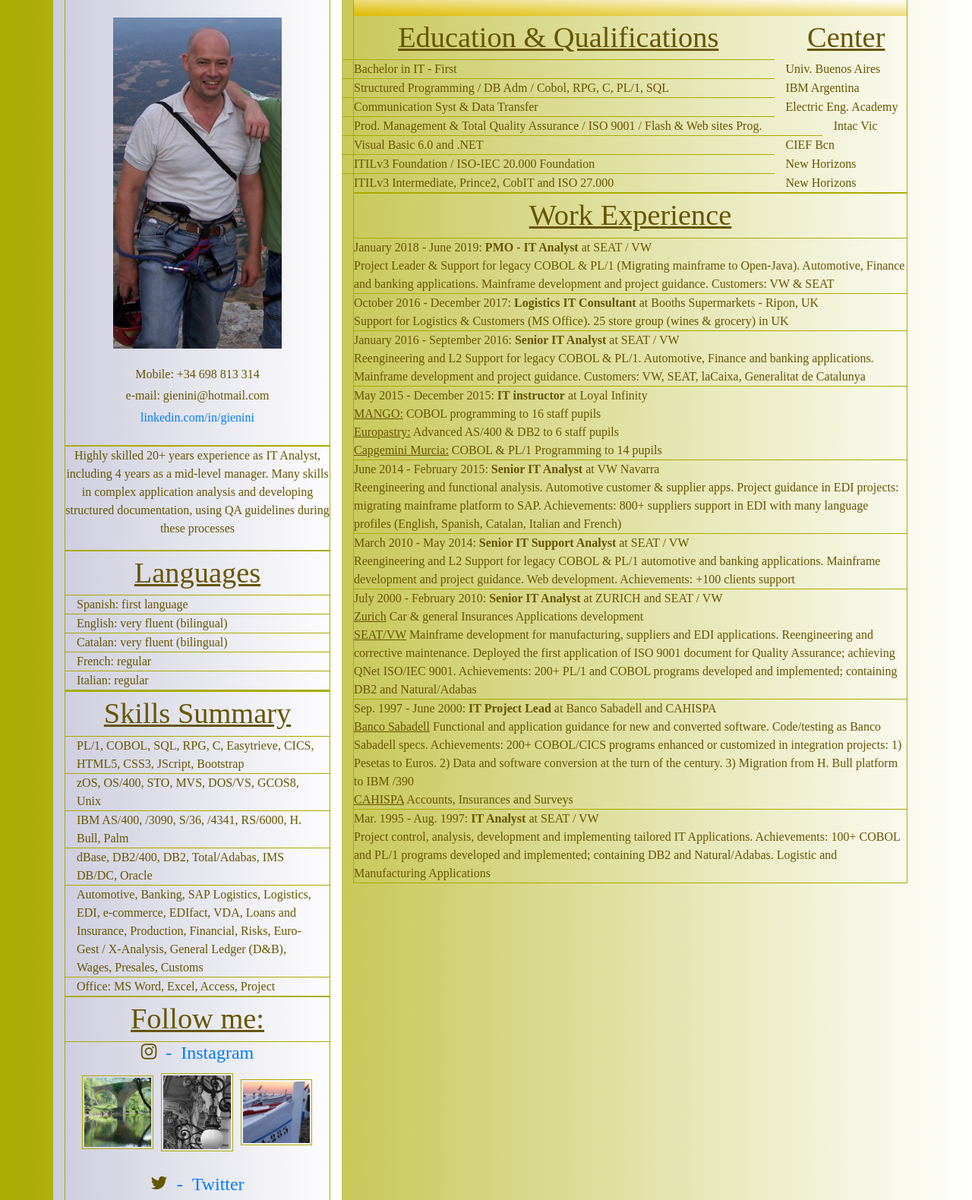
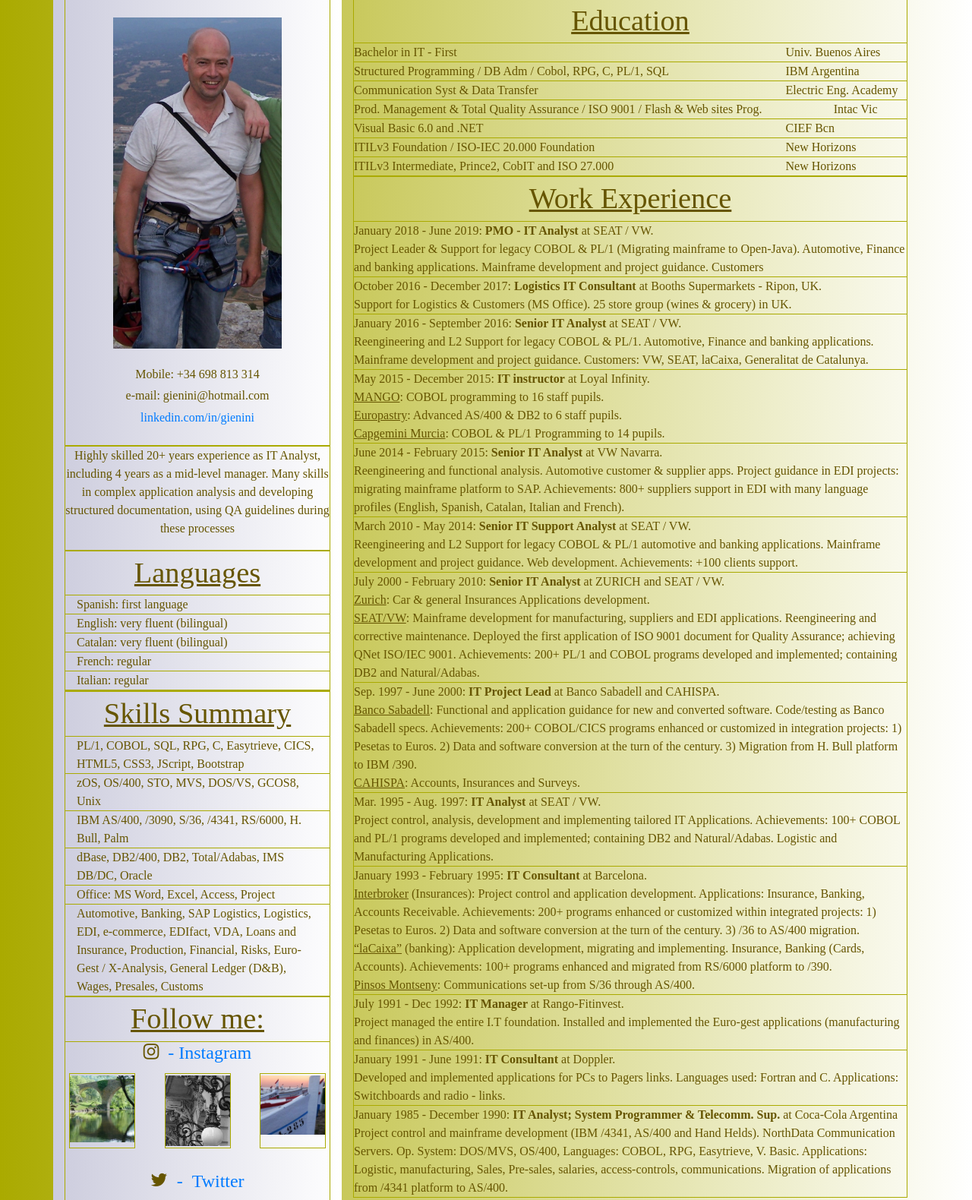
Before and after one commit to Gienini-jm/gienini-jm.github.io, a website: page cv-eng.html in a window 1280 px wide. Shown: the part 103-1683 px from the top of the page at 76% size. Drawn offline with nearby package versions, Linux system fonts and the light colour scheme.

Commit message:
Update cv-eng.html

```diff
--- a/cv-eng.html
+++ b/cv-eng.html
@@ -8,8 +8,7 @@
      www.instagram.com/gienini      www.myheritage.es/site-14287052/gienini
      www.facebook.com/gienini       www.blogger.com/profile/05047097560032715902
      drive.google.com/drive/folders/1c2XVDTray4aDv2ljsb5mLnq1m0lMLn1H
-     30/10/2019
--->
+     30/10/2019 -->
 <html lang="es" dir="ltr">
 <head>
   <!-- Responsive  -->
@@ -35,8 +34,9 @@
         rel="stylesheet"
         type="text/css"/>
   <style>
-    body{background-image:
-                linear-gradient(to right, #aaaa00, white)};
+   body{font-family: "Times New Roman", serif;
+        color:#665500;
+        background-image: linear-gradient(to right, #aaaa00, white)};
   </style>
   <link rel="shortcut icon" href="images/g-oro.gif"/>
 </head>
@@ -136,8 +136,8 @@
            IBM AS/400, /3090, S/36, /4341, RS/6000, H. Bull, Palm</div>
           <div class="col-12 sub-oro">
            dBase, DB2/400, DB2, Total/Adabas, IMS DB/DC, Oracle</div>
-          <div class="col-12 sub-oro">Automotive, Banking, SAP Logistics, Logistics, EDI, e-commerce, EDIfact, VDA, Loans and Insurance, Production, Financial, Risks, Euro-Gest / X-Analysis, General Ledger (D&B), Wages, Presales, Customs</div>
-          <div class="col-12">Office: MS Word, Excel, Access, Project</div>
+          <div class="col-12 sub-oro">Office: MS Word, Excel, Access, Project</div>
+          <div class="col-12">Automotive, Banking, SAP Logistics, Logistics, EDI, e-commerce, EDIfact, VDA, Loans and Insurance, Production, Financial, Risks, Euro-Gest / X-Analysis, General Ledger (D&B), Wages, Presales, Customs</div>
         </div>
         <!-- instagram & Twitter & Flickr & Blogger & Mensaje -->
         <div class="borde-oro">
@@ -145,20 +145,19 @@
            <u>Follow me:</u></div>
           <!-- instagram -->
           <a href="https://www.instagram.com/gienini/" target="_blank">
-            <h4 class="row justify-content-center">
-              <i class="fa fa-instagram"></i>
-              &nbsp&nbsp-&nbsp&nbspInstagram</h4></a>
-          <div class="row">
-            <div class="col-1"></div>
-            <div class="col-3 borde-oro marco align-self-center">
+            <h4 class="row no-gutters justify-content-center">
+              <i class="fa fa-instagram"></i>&nbsp&nbsp- Instagram</h4>
+          </a>
+          <div class="row no-gutters justify-content-between">
+              <div class="col-3 borde-oro marco">
                 <a href="https://www.instagram.com/gienini/" target="_blank">
                   <img src="images/instag1.jpg" class=img-fluid></a>
               </div>
-            <div class="col-3 borde-oro marco align-self-center">
+              <div class="col-3 borde-oro marco">
                 <a href="https://www.instagram.com/gienini/" target="_blank">
                   <img src="images/instag2.jpg" class=img-fluid></a>
               </div>
-            <div class="col-3 borde-oro marco align-self-center">
+              <div class="col-3 borde-oro marco">
                 <a href="https://www.instagram.com/gienini/" target="_blank">
                   <img src="images/instag3.jpg" class=img-fluid></a>
               </div>
@@ -180,7 +179,7 @@
           <a href="https://www.blogger.com/profile/05047097560032715902"
              target="_blank">
             <h4 class="row justify-content-center">
-              <img src="images/blogger.png" width=10%>
+              <img src="images/blogger.png" width=5%>
               &nbsp&nbsp-&nbsp&nbspBlogger</h4></a>
           <br>
           <!-- Mensaje -->
@@ -188,16 +187,16 @@
            <div class="col t-3vw t-centrado"><u>Send a message</u></div>
           </div>
           <div class="col-12">
-            <form id=contacta name=contact_form method=POST action="">
+            <form id=contacta name=contact_form method="post" enctype="text/plain"
+                  action="mailto:gienini@hotmail.com?subject=Contact%20from%20Web-page%20Gienini-JM%20CV%20Eng">
               <div class="row contact_pad">
-                  <input  type=text  name=nom   class=form-control
-                          placeholder="(your name)*" id=contacto/>
-                  <input  type=email name=email class=form-control
-                          placeholder="(your e-mail address)*"/>
-                  <textarea name=mensaje class=form-control
-                            placeholder="(your message)*"></textarea>
-                  <button type=button class="btn btn-secondary btn-outline-warning">
-                         Send</button>
+                <input type=text  name=name   class=form-control
+                       placeholder="(tu nombre)*"/>
+                <input type=email name=mail class=form-control
+                       placeholder="(tu dirección de e-mail)*"/>
+                <textarea name=comment class=form-control
+                         placeholder="(tu mensaje)*"></textarea>
+                <input type=submit class="btn btn-secondary btn-outline-warning"/>
               </div>
             </form>
           </div>
@@ -207,39 +206,48 @@
       <div class="col-md-8">
          <!-- Estudios -->
         <div class="borde-oro">
-           <div class="col-12 degradado">
+          <div class="col-12 t-3vw t-centrado sub-oro"><u>Education</u></div>
+          <div class="sub-oro">
+           <div class="row">
+            <div class="col-9">Bachelor in IT - First</div>
+            <div class="col-3 t-derecha">Univ. Buenos Aires</div>
            </div>
+          </div>
+          <div class="sub-oro">
            <div class="row">
-            <div class="col-9 t-3vw t-centrado sub-oro"><u>Education  &  Qualifications</u></div>
-            <div class="col-3 t-3vw t-centrado"><u>Center</u></div>
+            <div class="col-9">Structured Programming / DB Adm / Cobol, RPG, C, PL/1, SQL</div>
+            <div class="col-3 t-derecha">IBM Argentina</div>
            </div>
+          </div>
+          <div class="sub-oro">
            <div class="row">
-            <div class="col-9 sub-oro">Bachelor in IT - First</div>
-            <div class="col-3">Univ. Buenos Aires</div>
+              <div class="col-9">Communication Syst & Data Transfer</div>
+              <div class="col-3 t-derecha">Electric Eng. Academy</div>
            </div>
+          </div>
+          <div class="sub-oro">
            <div class="row">
-            <div class="col-9 sub-oro">Structured Programming / DB Adm / Cobol, RPG, C, PL/1, SQL</div>
-            <div class="col-3">IBM Argentina</div>
+              <div class="col-9 col-md-10">Prod. Management & Total Quality Assurance / ISO 9001 / Flash & Web sites Prog.</div>
+              <div class="col-3 col-md-2 t-derecha">Intac Vic</div>
            </div>
+          </div>
+          <div class="sub-oro">
            <div class="row">
-            <div class="col-9 sub-oro">Communication Syst & Data Transfer</div>
-            <div class="col-3">Electric Eng. Academy</div>
+              <div class="col-9">Visual Basic 6.0 and .NET</div>
+              <div class="col-3 t-derecha">CIEF Bcn</div>
            </div>
+          </div>
+          <div class="sub-oro">
            <div class="row">
-            <div class="col-9 col-md-10 sub-oro">Prod. Management & Total Quality Assurance / ISO 9001 / Flash & Web sites Prog.</div>
-            <div class="col-3 col-md-2">Intac Vic</div>
+              <div class="col-9">ITILv3 Foundation / ISO-IEC 20.000 Foundation</div>
+              <div class="col-3 t-derecha">New Horizons</div>
            </div>
-           <div class="row">
-            <div class="col-9 sub-oro">Visual Basic 6.0 and .NET</div>
-            <div class="col-3">CIEF Bcn</div>
           </div>
-           <div class="row">
-            <div class="col-9 sub-oro">ITILv3 Foundation / ISO-IEC 20.000 Foundation</div>
-            <div class="col-3">New Horizons</div>
-           </div>
+          <div>
            <div class="row">
               <div class="col-9">ITILv3 Intermediate, Prince2, CobIT and ISO 27.000</div>
-            <div class="col-3">New Horizons</div>
+              <div class="col-3 t-derecha">New Horizons</div>
+           </div>
           </div>
         </div>
         <!-- Experiencia laboral -->
@@ -247,53 +255,75 @@
           <div class="col-12 t-3vw t-centrado sub-oro"><u>Work Experience</u></div>
           <div> <!-- Experiencia 1 -->
             <div class="row">
-              <div class="col-12">January 2018 - June 2019:  <b> PMO - IT Analyst</b> at SEAT / VW</div>
+              <div class="col-12">January 2018 - June 2019:  <b> PMO - IT Analyst</b> at SEAT / VW.</div>
             </div>
-            <div class="sub-oro">Project Leader & Support for legacy COBOL & PL/1 (Migrating mainframe to Open-Java). Automotive, Finance and banking applications. Mainframe development and project guidance. Customers: VW & SEAT</div></div>
+            <div class="sub-oro">Project Leader & Support for legacy COBOL & PL/1 (Migrating mainframe to Open-Java). Automotive, Finance and banking applications. Mainframe development and project guidance. Customers</div></div>
           <div> <!-- Experiencia 2 -->
             <div class="row">
-              <div class="col-12">October 2016 - December 2017: <b>Logistics IT Consultant</b> at Booths Supermarkets - Ripon, UK</div>
+              <div class="col-12">October 2016 - December 2017: <b>Logistics IT Consultant</b> at Booths Supermarkets - Ripon, UK.</div>
             </div>
-            <div class="sub-oro">Support for Logistics & Customers (MS Office). 25 store group (wines & grocery) in UK</div></div>
+            <div class="sub-oro">Support for Logistics & Customers (MS Office). 25 store group (wines & grocery) in UK.</div></div>
           <div> <!-- Experiencia 3 -->
             <div class="row">
-              <div class="col-12">January 2016 - September 2016: <b>Senior IT Analyst</b> at SEAT / VW</div>
+              <div class="col-12">January 2016 - September 2016: <b>Senior IT Analyst</b> at SEAT / VW.</div>
             </div>
-            <div class="sub-oro">Reengineering and L2 Support for legacy COBOL & PL/1. Automotive, Finance and banking applications. Mainframe development and project guidance. Customers: VW, SEAT, laCaixa, Generalitat de Catalunya</div></div>
+            <div class="sub-oro">Reengineering and L2 Support for legacy COBOL & PL/1. Automotive, Finance and banking applications. Mainframe development and project guidance. Customers: VW, SEAT, laCaixa, Generalitat de Catalunya.</div></div>
           <div> <!-- Experiencia 4 -->
             <div class="row">
-              <div class="col-12">May 2015 - December 2015: <b>IT instructor</b> at Loyal Infinity</div>
+              <div class="col-12">May 2015 - December 2015: <b>IT instructor</b> at Loyal Infinity.</div>
             </div>
-            <div><u>MANGO:</u> COBOL programming to 16 staff pupils</div>
-            <div><u>Europastry:</u> Advanced AS/400 & DB2 to 6 staff pupils</div>
-            <div class="sub-oro"><u>Capgemini Murcia:</u> COBOL & PL/1 Programming to 14 pupils</div></div>
+            <div><u>MANGO</u>: COBOL programming to 16 staff pupils.</div>
+            <div><u>Europastry</u>: Advanced AS/400 & DB2 to 6 staff pupils.</div>
+            <div class="sub-oro"><u>Capgemini Murcia</u>: COBOL & PL/1 Programming to 14 pupils.</div></div>
           <div> <!-- Experiencia 5 -->
            <div class="row">
-            <div class="col-12">June 2014 - February 2015: <b>Senior IT Analyst</b> at VW Navarra</div>
+            <div class="col-12">June 2014 - February 2015: <b>Senior IT Analyst</b> at VW Navarra.</div>
            </div>
-           <div class="sub-oro">Reengineering and functional analysis. Automotive customer & supplier apps. Project guidance in EDI projects: migrating mainframe platform to SAP. Achievements: 800+ suppliers support in EDI with many language profiles (English,    Spanish, Catalan, Italian and French)</div></div>
+           <div class="sub-oro">Reengineering and functional analysis. Automotive customer & supplier apps. Project guidance in EDI projects: migrating mainframe platform to SAP. Achievements: 800+ suppliers support in EDI with many language profiles (English, Spanish, Catalan, Italian and French).</div></div>
           <div> <!-- Experiencia 6 -->
            <div class="row">
-            <div class="col-12">March 2010 - May 2014: <b>Senior IT Support Analyst</b> at SEAT / VW</div>
+            <div class="col-12">March 2010 - May 2014: <b>Senior IT Support Analyst</b> at SEAT / VW.</div>
            </div>
-           <div class="sub-oro">Reengineering and L2 Support for legacy COBOL & PL/1 automotive and banking applications. Mainframe development and project guidance. Web development. Achievements: +100 clients support</div></div>
+           <div class="sub-oro">Reengineering and L2 Support for legacy COBOL & PL/1 automotive and banking applications. Mainframe development and project guidance. Web development. Achievements: +100 clients support.</div></div>
           <div> <!-- Experiencia 7 -->
            <div class="row">
-            <div class="col-12">July 2000 - February 2010: <b>Senior IT Analyst</b> at ZURICH and SEAT / VW</div>
+            <div class="col-12">July 2000 - February 2010: <b>Senior IT Analyst</b> at ZURICH and SEAT / VW.</div>
            </div>
-           <div><u>Zurich</u> Car & general Insurances Applications development</div>
-           <div class="sub-oro"><u>SEAT/VW</u> Mainframe development for manufacturing, suppliers and EDI applications. Reengineering and corrective maintenance. Deployed the first application of ISO 9001 document for Quality Assurance; achieving QNet ISO/IEC 9001. Achievements: 200+ PL/1 and COBOL programs developed and implemented; containing DB2 and Natural/Adabas</div></div>
+           <div><u>Zurich</u>: Car & general Insurances Applications development.</div>
+           <div class="sub-oro"><u>SEAT/VW</u>: Mainframe development for manufacturing, suppliers and EDI applications. Reengineering and corrective maintenance. Deployed the first application of ISO 9001 document for Quality Assurance; achieving QNet ISO/IEC 9001. Achievements: 200+ PL/1 and COBOL programs developed and implemented; containing DB2 and Natural/Adabas.</div></div>
           <div> <!-- Experiencia 8 -->
            <div class="row">
-            <div class="col-12">Sep. 1997 - June 2000: <b>IT Project Lead</b> at Banco Sabadell and CAHISPA</div>
+            <div class="col-12">Sep. 1997 - June 2000: <b>IT Project Lead</b> at Banco Sabadell and CAHISPA.</div>
            </div>
-           <div><u>Banco Sabadell</u> Functional and application guidance for new and converted software. Code/testing as Banco Sabadell specs. Achievements: 200+ COBOL/CICS programs enhanced or customized in integration projects: 1) Pesetas to Euros. 2) Data and software conversion at the turn of the century. 3) Migration from H. Bull platform to IBM /390</div>
-           <div class="sub-oro"><u>CAHISPA</u> Accounts, Insurances and Surveys</div></div>
+           <div><u>Banco Sabadell</u>: Functional and application guidance for new and converted software. Code/testing as Banco Sabadell specs. Achievements: 200+ COBOL/CICS programs enhanced or customized in integration projects: 1) Pesetas to Euros. 2) Data and software conversion at the turn of the century. 3) Migration from H. Bull platform to IBM /390.</div>
+           <div class="sub-oro"><u>CAHISPA</u>: Accounts, Insurances and Surveys.</div></div>
           <div> <!-- Experiencia 9 -->
            <div class="row">
-            <div class="col-12">Mar. 1995 - Aug. 1997: <b>IT Analyst</b> at SEAT / VW</div>
+            <div class="col-12">Mar. 1995 - Aug. 1997: <b>IT Analyst</b> at SEAT / VW.</div>
            </div>
-           <div">Project control, analysis, development and implementing tailored IT Applications. Achievements: 100+ COBOL and PL/1 programs developed and implemented; containing DB2 and Natural/Adabas. Logistic and Manufacturing Applications</div></div>
+           <div class="sub-oro">Project control, analysis, development and implementing tailored IT Applications. Achievements: 100+ COBOL and PL/1 programs developed and implemented; containing DB2 and Natural/Adabas. Logistic and Manufacturing Applications.</div></div>
+          <div> <!-- Experiencia 10 -->
+           <div class="row">
+            <div class="col-12">January 1993 - February 1995: <b>IT Consultant</b> at Barcelona.</div>
+           </div>
+           <div><u>Interbroker</u> (Insurances): Project control and application development. Applications: Insurance, Banking, Accounts Receivable. Achievements: 200+ programs enhanced or customized within integrated projects: 1) Pesetas to Euros. 2) Data and software conversion at the turn of the century. 3) /36 to AS/400 migration.</div>
+           <div><u>“laCaixa”</u> (banking): Application development, migrating and implementing. Insurance, Banking (Cards, Accounts). Achievements: 100+ programs enhanced and migrated from RS/6000 platform to /390.</div>
+           <div class="sub-oro"><u>Pinsos Montseny</u>: Communications set-up from S/36 through AS/400.</div></div>
+          <div> <!-- Experiencia 13 -->
+           <div class="row">
+            <div class="col-12">July 1991 - Dec 1992: <b>IT Manager</b> at Rango-Fitinvest.</div>
+           </div>
+           <div class="sub-oro">Project managed the entire I.T foundation. Installed and implemented the Euro-gest applications (manufacturing and finances) in AS/400.</div></div>
+          <div> <!-- Experiencia 14 -->
+           <div class="row">
+            <div class="col-12">January 1991 - June 1991: <b>IT Consultant</b> at Doppler.</div>
+           </div>
+           <div class="sub-oro">Developed and implemented applications for PCs to Pagers links. Languages used: Fortran and C. Applications: Switchboards and radio - links.</div></div>
+          <div> <!-- Experiencia 15 -->
+           <div class="row">
+            <div class="col-12">January 1985 - December 1990: <b>IT Analyst; System Programmer & Telecomm. Sup.</b> at Coca-Cola Argentina</div>
+           </div>
+           <div>Project control and mainframe development (IBM /4341, AS/400 and Hand Helds). NorthData Communication Servers. Op. System: DOS/MVS, OS/400, Languages: COBOL, RPG, Easytrieve, V. Basic. Applications: Logistic, manufacturing, Sales, Pre-sales, salaries, access-controls, communications. Migration of applications from /4341 platform to AS/400.</div></div>
         </div>
       </div>
     </div>
```
Lines whose indentation alone changed are shown as unchanged.
